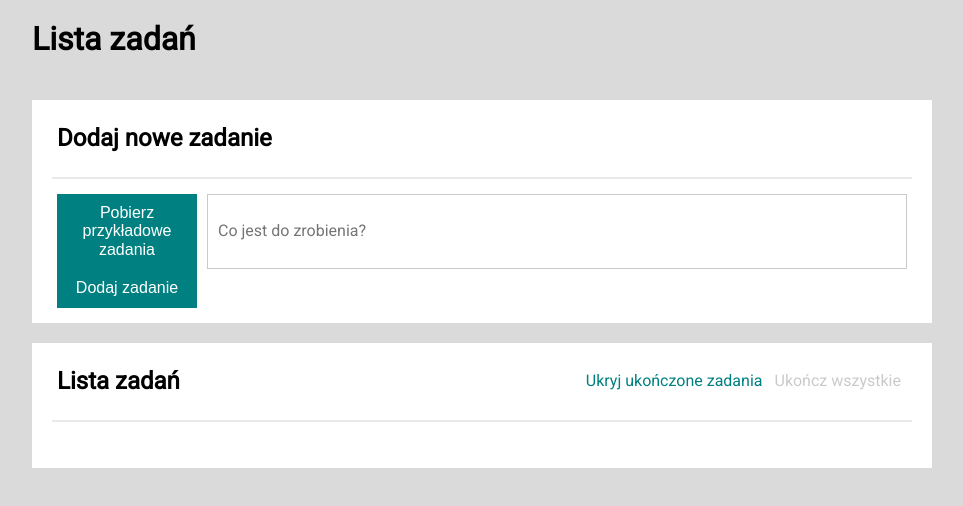
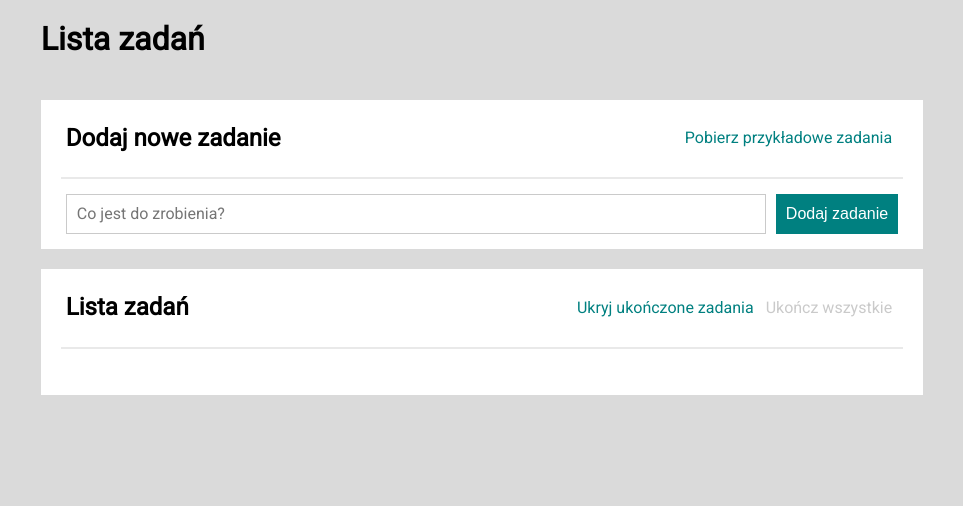
Before and after one commit to MajaCelej/todolist-react, a React (Create React App) app: page / in a window 1280 px wide. Shown: the top 506 px of the page, without its empty margins (158-1121 px from the left). Built offline with nearby package versions, Linux system fonts and the light colour scheme.

Commit message:
moved TasksButton to another folder

```diff
--- /dev/null
+++ b/src/features/tasks/ExampleTasksButtons/index.js
@@ -0,0 +1,18 @@
+import React from "react";
+import { useDispatch } from "react-redux";
+import { TasksButton } from "./styled.js";
+import { fetchExampleTasks } from "../tasksSlice.js";
+
+const ExampleTasksButton = () => {
+	const dispatch = useDispatch();
+
+	return (
+		<>
+			<TasksButton onClick={() => dispatch(fetchExampleTasks())}>
+                Pobierz przykładowe zadania
+            </TasksButton>
+		</>
+	);
+};
+
+export default ExampleTasksButton;
--- /dev/null
+++ b/src/features/tasks/ExampleTasksButtons/styled.js
@@ -0,0 +1,16 @@
+import styled from "styled-components";
+
+export const TasksButton = styled.button`
+  background: transparent;
+  border: none;
+  color: ${({ theme }) => theme.color.teal};
+  transition: 1s;
+
+  &:hover {
+    color: ${({ theme }) => theme.color.bondiblue};
+  }
+
+  &:disabled {
+    color: ${({ theme }) => theme.color.silver};
+  }
+`
--- a/src/features/tasks/Form/index.js
+++ b/src/features/tasks/Form/index.js
@@ -2,7 +2,7 @@ import React, { useState, useRef } from "react";
 import { useDispatch } from "react-redux";
 import { nanoid } from "@reduxjs/toolkit";
 import { StyledForm, Input, Button } from "./styled";
-import { addTask, fetchExampleTasks } from "../tasksSlice";
+import { addTask } from "../tasksSlice";
 
 const Form = () => {
 	const [newTaskContent, setNewTaskContent] = useState("");
@@ -28,9 +28,6 @@ const Form = () => {
 
 	return (
 		<StyledForm onSubmit={onFormSubmit}>
-			<Button onClick={() => dispatch(fetchExampleTasks())}>
-				Pobierz przykładowe zadania
-			</Button>
 			<Input value={newTaskContent} ref={inputRef} placeholder="Co jest do zrobienia?" type="text" autoComplete="off" onChange={(event) => setNewTaskContent(event.target.value)} />
 			<Button>Dodaj zadanie</Button>
 		</StyledForm>
--- a/src/features/tasks/Tasks.js
+++ b/src/features/tasks/Tasks.js
@@ -5,6 +5,7 @@ import Buttons from './Buttons';
 import Section from '../../common/Section';
 import Header from '../../common/Header';
 import Main from '../../common/Main';
+import ExampleTasksButton from './ExampleTasksButtons';
 
 function Tasks() {
   return (
@@ -14,6 +15,7 @@ function Tasks() {
       />
       <Section
         title="Dodaj nowe zadanie"
+        extraHeaderContent={<ExampleTasksButton/>}
         body={<Form />}
       />
       <Section
```
